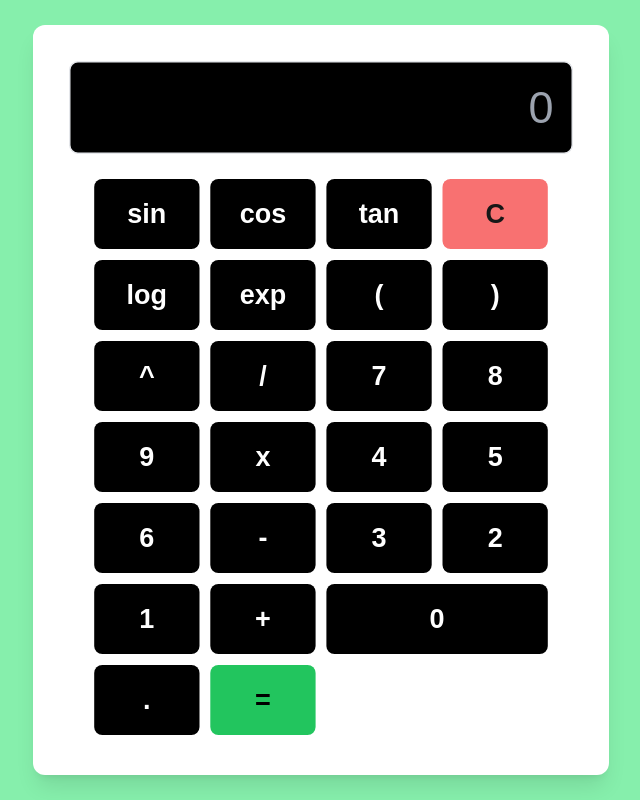
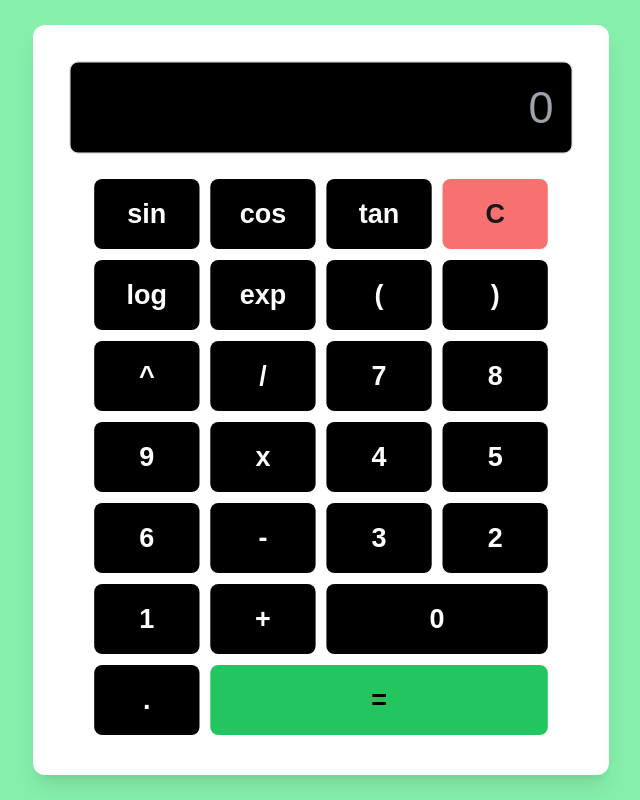
Before and after one commit to olenamolla/CalculatorGPT, a Next.js app: page / in a window 1280 px wide. Shown: the whole page, without its empty margins (319-959 px from the left). Built offline with nearby package versions, Linux system fonts and the light colour scheme.

Commit message:
fix: Make = button to span 3 columns

```diff
--- a/src/app/page.js
+++ b/src/app/page.js
@@ -96,7 +96,7 @@ const [expression, setExpression] = useState(""); // To store the user input
 
           <button onClick={()=> handleClick("0")} className="col-span-2 p-3 bg-black text-white rounded-md text-xl font-bold hover:bg-gray-600">0</button>
           <button onClick={()=> handleClick(".")} className="p-3 bg-black text-white rounded-md text-xl font-bold hover:bg-blue-600">.</button>
-          <button onClick={()=> handleClick("=")} className="p-3 bg-green-500 text-black rounded-md text-xl font-bold hover:bg-green-600">=</button>
+          <button onClick={()=> handleClick("=")} className="col-span-3 p-3 bg-green-500 text-black rounded-md text-xl font-bold hover:bg-green-600">=</button>
         </div>
       </div>
 
```
